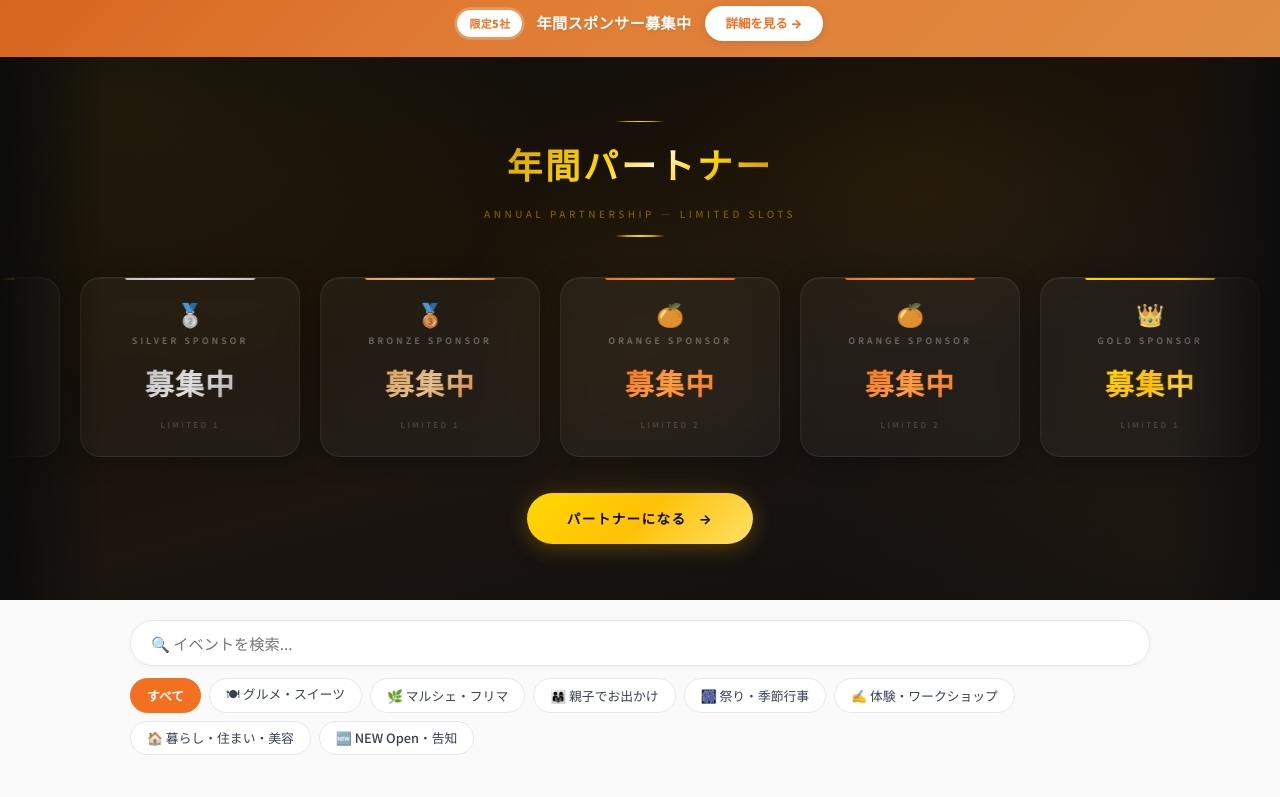
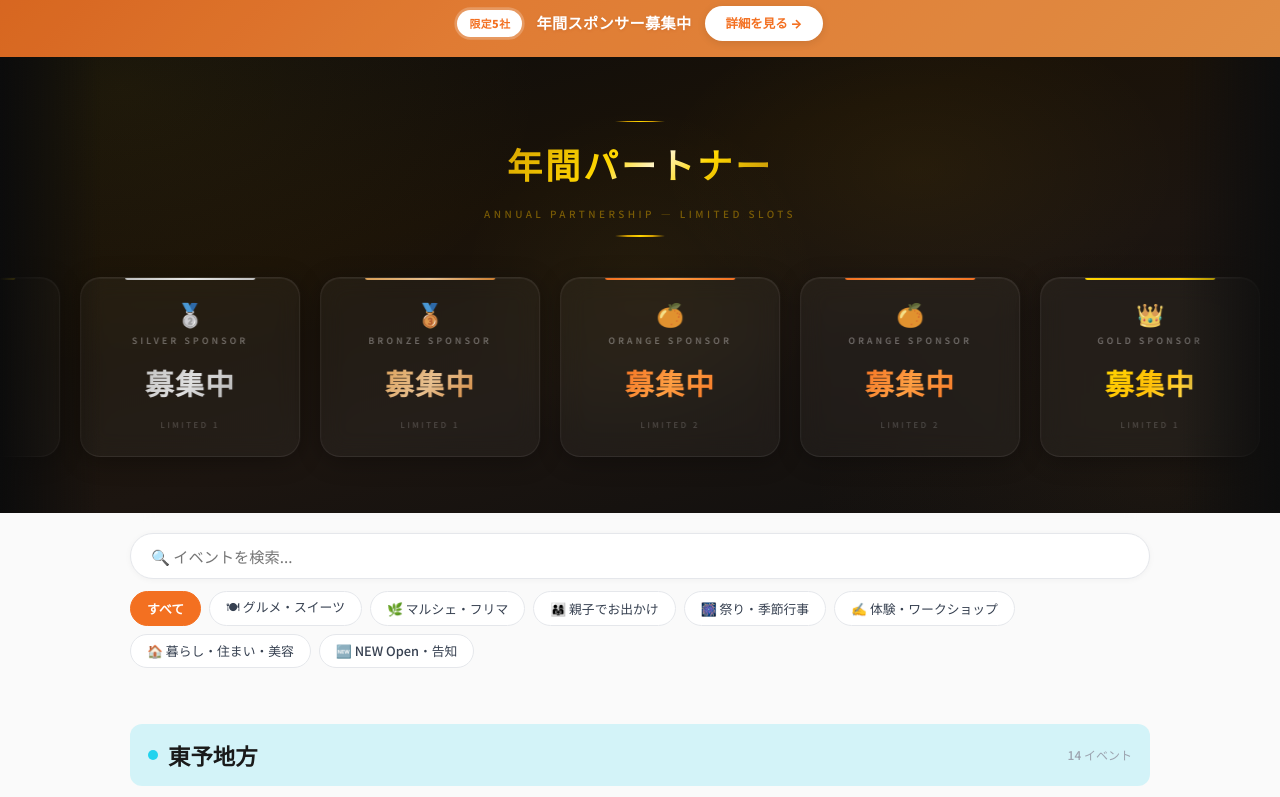
Before and after one commit to lamarn2317-wq/hoyaken-ittekouwai, a website: page index.html in a window 1280 px wide. Shown: the part 641-1438 px from the top of the page. Drawn offline with Linux system fonts and the light colour scheme; no server answers.

Commit message:
パートナーCTAボタン削除（ヒーローストリップと重複のため）
Co-Authored-By: Claude Opus 4.6 <noreply@anthropic.com>

```diff
--- a/index.html
+++ b/index.html
@@ -500,39 +500,6 @@ button { font-family: inherit; cursor: pointer; }
 .sponsor-card:hover .rank-icon {
   filter: grayscale(0) drop-shadow(0 0 6px rgba(255,215,0,0.4));
   transform: scale(1.15);
-}
-
-/* CTA button */
-.sponsor-cta-wrap {
-  position: relative;
-  z-index: 3;
-  text-align: center;
-  margin-top: 36px;
-}
-.sponsor-cta-btn {
-  display: inline-block;
-  padding: 14px 40px;
-  font-size: 0.85rem;
-  font-weight: 700;
-  letter-spacing: 0.1em;
-  color: #0c0c0c;
-  background: linear-gradient(135deg, #FFD700, #FFC107, #FFE066);
-  border-radius: 50px;
-  text-decoration: none;
-  box-shadow: 0 4px 20px rgba(212,160,0,0.25), 0 0 40px rgba(255,215,0,0.08);
-  transition: transform 0.3s ease, box-shadow 0.3s ease;
-}
-.sponsor-cta-btn:hover {
-  transform: translateY(-3px) scale(1.03);
-  box-shadow: 0 8px 30px rgba(212,160,0,0.35), 0 0 60px rgba(255,215,0,0.12);
-}
-.sponsor-cta-btn .cta-arrow {
-  margin-left: 8px;
-  display: inline-block;
-  transition: transform 0.3s ease;
-}
-.sponsor-cta-btn:hover .cta-arrow {
-  transform: translateX(4px);
 }
 
 /* --- Mobile --- */
@@ -1190,12 +1157,6 @@ button { font-family: inherit; cursor: pointer; }
     <div class="sponsor-card orange"><span class="rank-icon">🍊</span><span class="rank-label">Orange Sponsor</span><span class="main-label">募集中</span><span class="limit-label">Limited 2</span></div>
   </div>
 
-  <!-- CTA button -->
-  <div class="sponsor-cta-wrap">
-    <a href="sponsor-form.html" class="sponsor-cta-btn">
-      パートナーになる <span class="cta-arrow">&rarr;</span>
-    </a>
-  </div>
 </section>
 
 <!-- ============================================================
```
